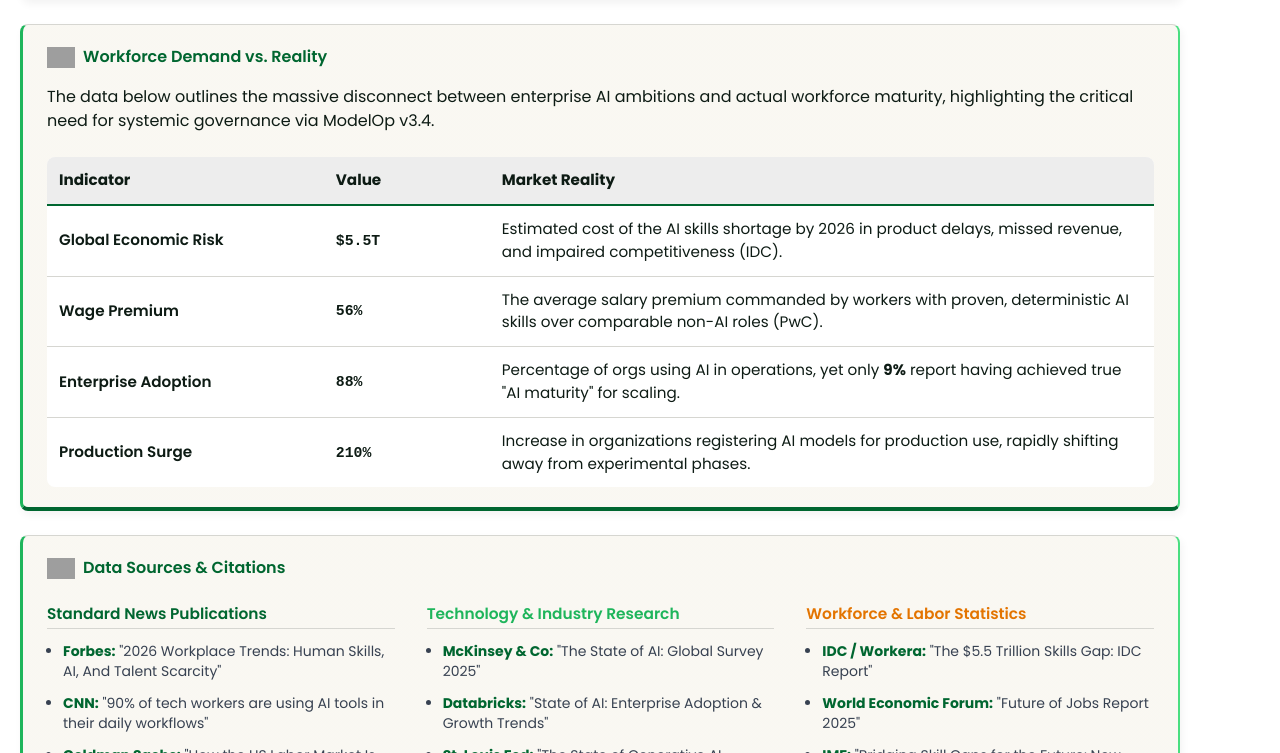
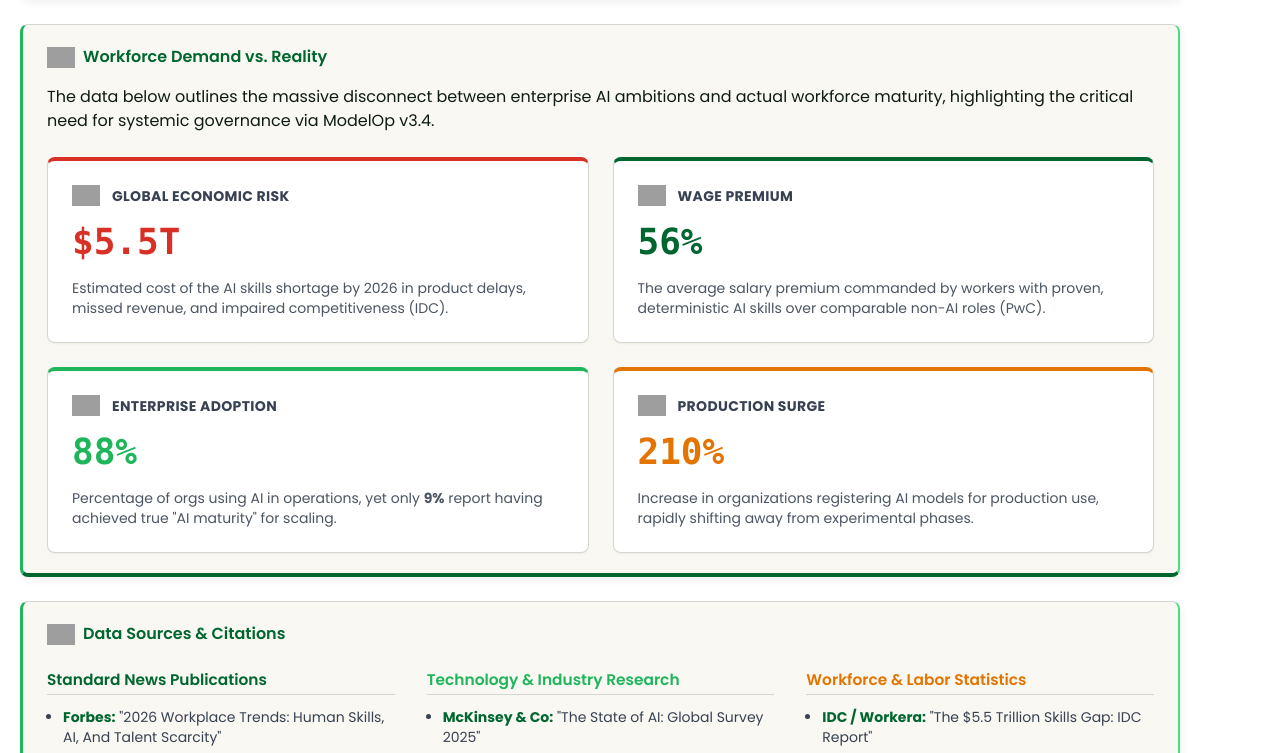
Before and after one commit to s-neub/ai_expertise_whitepaper, a plain HTML site: page index.html in a window 1280 px wide. Shown: the part 1645-2398 px from the top of the page. Drawn offline with nearby package versions, Linux system fonts and the light colour scheme; grey boxes are pictures that could not be loaded.

Commit message:
layout adjusted

```diff
--- a/index.html
+++ b/index.html
@@ -163,8 +163,8 @@
             </h2>
             <p style="margin-bottom: 24px;">ChatGPT launched on November 30, 2022. By interacting with the calculator and reviewing the uptake curve below, you can mathematically prove why true GenAI expertise is currently an impossibility for the vast majority of the workforce.</p>
 
-            <!-- FORCED ROW LAYOUT: Grid 4 columns (1/4 and 3/4) agnostic to screen width -->
-            <div class="grid grid-cols-4 gap-4 lg:gap-8 items-start">
+            <!-- FORCED ROW LAYOUT: Grid 3 columns (1/3 and 2/3) agnostic to screen width -->
+            <div class="grid grid-cols-3 gap-4 lg:gap-8 items-start">
 
                 <div class="col-span-1 bg-white p-4 lg:p-6 border border-modelop-border rounded-lg shadow-sm min-w-0">
                     <h3 style="font-size: 1.1em; color: #006630; margin-top: 0; margin-bottom: 8px; font-weight: 600;">When will you be an expert?</h3>
@@ -191,7 +191,7 @@
                     </div>
                 </div>
 
-                <div class="col-span-3 w-full min-w-0">
+                <div class="col-span-2 w-full min-w-0">
                     <h3 style="font-size: 1.1em; color: #006630; margin-top: 0; margin-bottom: 8px; font-weight: 600;">The Expertise Uptake Curve</h3>
                     <p class="text-sm text-gray-600 mb-4">Tracking cumulative LLM hours by persona against the 10,000-hour mastery threshold.</p>
                     <div class="chart-container">
@@ -271,37 +271,50 @@
             </h2>
             <p style="margin-bottom: 24px;">The data below outlines the massive disconnect between enterprise AI ambitions and actual workforce maturity, highlighting the critical need for systemic governance via ModelOp v3.4.</p>
 
-            <table style="width: 100%; border-collapse: collapse; margin-bottom: 0; font-size: 0.95em; background: #fff; border-radius: 8px; overflow: hidden;">
-                <thead>
-                    <tr style="background-color: rgba(234, 234, 234, 0.85); border-bottom: 2px solid #006630;">
-                        <th style="padding: 12px; text-align: left; color: #0d1b14; width: 25%;">Indicator</th>
-                        <th style="padding: 12px; text-align: left; color: #0d1b14; width: 15%;">Value</th>
-                        <th style="padding: 12px; text-align: left; color: #0d1b14; width: 60%;">Market Reality</th>
-                    </tr>
-                </thead>
-                <tbody>
-                    <tr style="border-bottom: 1px solid #d6d6d1;">
-                        <td style="padding: 12px; font-weight: 600;">Global Economic Risk</td>
-                        <td style="padding: 12px; font-family: monospace; font-size: 1.2em; font-weight: bold; color: #d93025;">$5.5T</td>
-                        <td style="padding: 12px; color: #4b5563;">Estimated cost of the AI skills shortage by 2026 in product delays, missed revenue, and impaired competitiveness (IDC).</td>
-                    </tr>
-                    <tr style="border-bottom: 1px solid #d6d6d1;">
-                        <td style="padding: 12px; font-weight: 600;">Wage Premium</td>
-                        <td style="padding: 12px; font-family: monospace; font-size: 1.2em; font-weight: bold; color: #006630;">56%</td>
-                        <td style="padding: 12px; color: #4b5563;">The average salary premium commanded by workers with proven, deterministic AI skills over comparable non-AI roles (PwC).</td>
-                    </tr>
-                    <tr style="border-bottom: 1px solid #d6d6d1;">
-                        <td style="padding: 12px; font-weight: 600;">Enterprise Adoption</td>
-                        <td style="padding: 12px; font-family: monospace; font-size: 1.2em; font-weight: bold; color: #1eb55b;">88%</td>
-                        <td style="padding: 12px; color: #4b5563;">Percentage of orgs using AI in operations, yet only <strong>9%</strong> report having achieved true "AI maturity" for scaling.</td>
-                    </tr>
-                    <tr>
-                        <td style="padding: 12px; font-weight: 600;">Production Surge</td>
-                        <td style="padding: 12px; font-family: monospace; font-size: 1.2em; font-weight: bold; color: #e37400;">210%</td>
-                        <td style="padding: 12px; color: #4b5563;">Increase in organizations registering AI models for production use, rapidly shifting away from experimental phases.</td>
-                    </tr>
-                </tbody>
-            </table>
+            <!-- 2x2 Grid of Sentimental Tiles -->
+            <div class="grid grid-cols-1 md:grid-cols-2 gap-6 mt-4">
+
+                <!-- Tile 1: Global Economic Risk (Danger) -->
+                <div class="bg-white p-6 border-t-4 border-t-[#d93025] border-x border-b border-modelop-border rounded-lg shadow-sm flex flex-col transition-transform hover:-translate-y-1 duration-300">
+                    <div class="flex items-center gap-3 mb-4">
+                        <img src="https://api.iconify.design/material-symbols:warning-outline.svg?color=%23d93025" width="28" height="28" alt="Risk Icon">
+                        <h3 class="font-bold text-gray-700 uppercase tracking-wide text-sm">Global Economic Risk</h3>
+                    </div>
+                    <div class="text-4xl font-mono font-bold text-[#d93025] mb-4">$5.5T</div>
+                    <p class="text-sm text-gray-600">Estimated cost of the AI skills shortage by 2026 in product delays, missed revenue, and impaired competitiveness (IDC).</p>
+                </div>
+
+                <!-- Tile 2: Wage Premium (Success/Green) -->
+                <div class="bg-white p-6 border-t-4 border-t-[#006630] border-x border-b border-modelop-border rounded-lg shadow-sm flex flex-col transition-transform hover:-translate-y-1 duration-300">
+                    <div class="flex items-center gap-3 mb-4">
+                        <img src="https://api.iconify.design/material-symbols:payments-outline.svg?color=%23006630" width="28" height="28" alt="Wage Icon">
+                        <h3 class="font-bold text-gray-700 uppercase tracking-wide text-sm">Wage Premium</h3>
+                    </div>
+                    <div class="text-4xl font-mono font-bold text-[#006630] mb-4">56%</div>
+                    <p class="text-sm text-gray-600">The average salary premium commanded by workers with proven, deterministic AI skills over comparable non-AI roles (PwC).</p>
+                </div>
+
+                <!-- Tile 3: Enterprise Adoption (Info/Accent Green) -->
+                <div class="bg-white p-6 border-t-4 border-t-[#1eb55b] border-x border-b border-modelop-border rounded-lg shadow-sm flex flex-col transition-transform hover:-translate-y-1 duration-300">
+                    <div class="flex items-center gap-3 mb-4">
+                        <img src="https://api.iconify.design/material-symbols:domain-outline.svg?color=%231eb55b" width="28" height="28" alt="Adoption Icon">
+                        <h3 class="font-bold text-gray-700 uppercase tracking-wide text-sm">Enterprise Adoption</h3>
+                    </div>
+                    <div class="text-4xl font-mono font-bold text-[#1eb55b] mb-4">88%</div>
+                    <p class="text-sm text-gray-600">Percentage of orgs using AI in operations, yet only <strong>9%</strong> report having achieved true "AI maturity" for scaling.</p>
+                </div>
+
+                <!-- Tile 4: Production Surge (Warning/Orange) -->
+                <div class="bg-white p-6 border-t-4 border-t-[#e37400] border-x border-b border-modelop-border rounded-lg shadow-sm flex flex-col transition-transform hover:-translate-y-1 duration-300">
+                    <div class="flex items-center gap-3 mb-4">
+                        <img src="https://api.iconify.design/material-symbols:speed-outline.svg?color=%23e37400" width="28" height="28" alt="Surge Icon">
+                        <h3 class="font-bold text-gray-700 uppercase tracking-wide text-sm">Production Surge</h3>
+                    </div>
+                    <div class="text-4xl font-mono font-bold text-[#e37400] mb-4">210%</div>
+                    <p class="text-sm text-gray-600">Increase in organizations registering AI models for production use, rapidly shifting away from experimental phases.</p>
+                </div>
+
+            </div>
         </div>
     </div>
 
```
